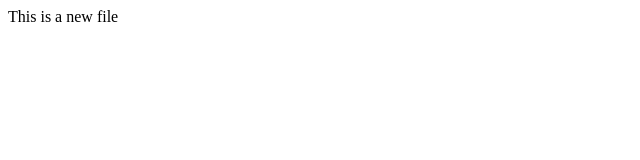
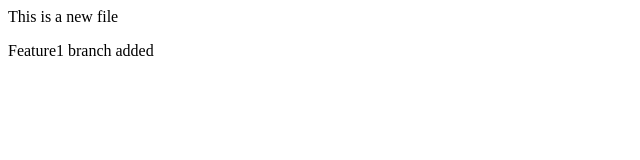
Before and after one commit to shradhagauatm1/New-File, a plain HTML site: page new-file/index.html in a window 1280 px wide. Shown: the whole page, without its empty margins (0-640 px from the left). Drawn offline with Linux system fonts and the light colour scheme.

Commit message:
branch added again

```diff
--- a/new-file/index.html
+++ b/new-file/index.html
@@ -1 +1,2 @@
 <p>This is a new file</p>
+<p>Feature1 branch added</p>
```
